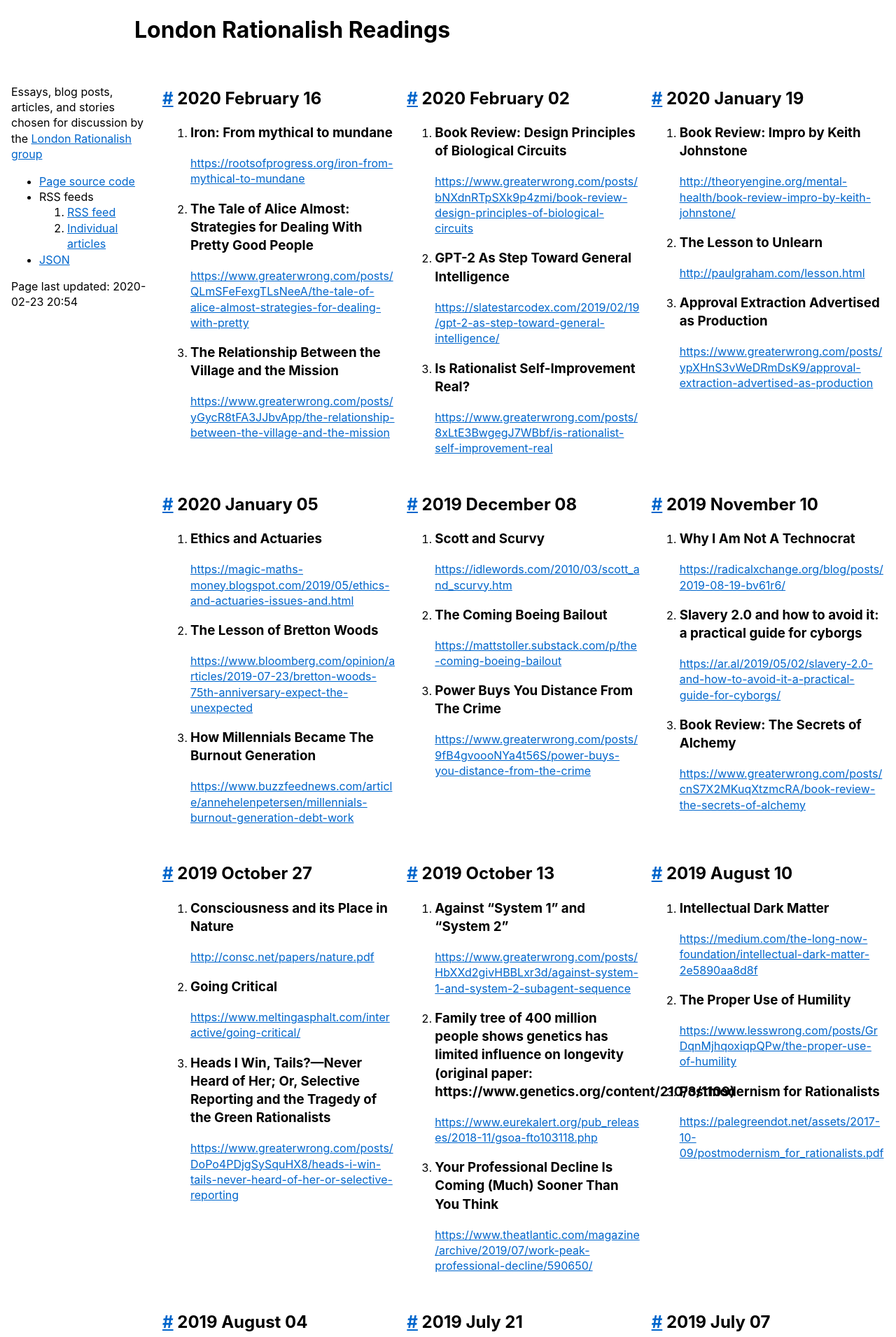
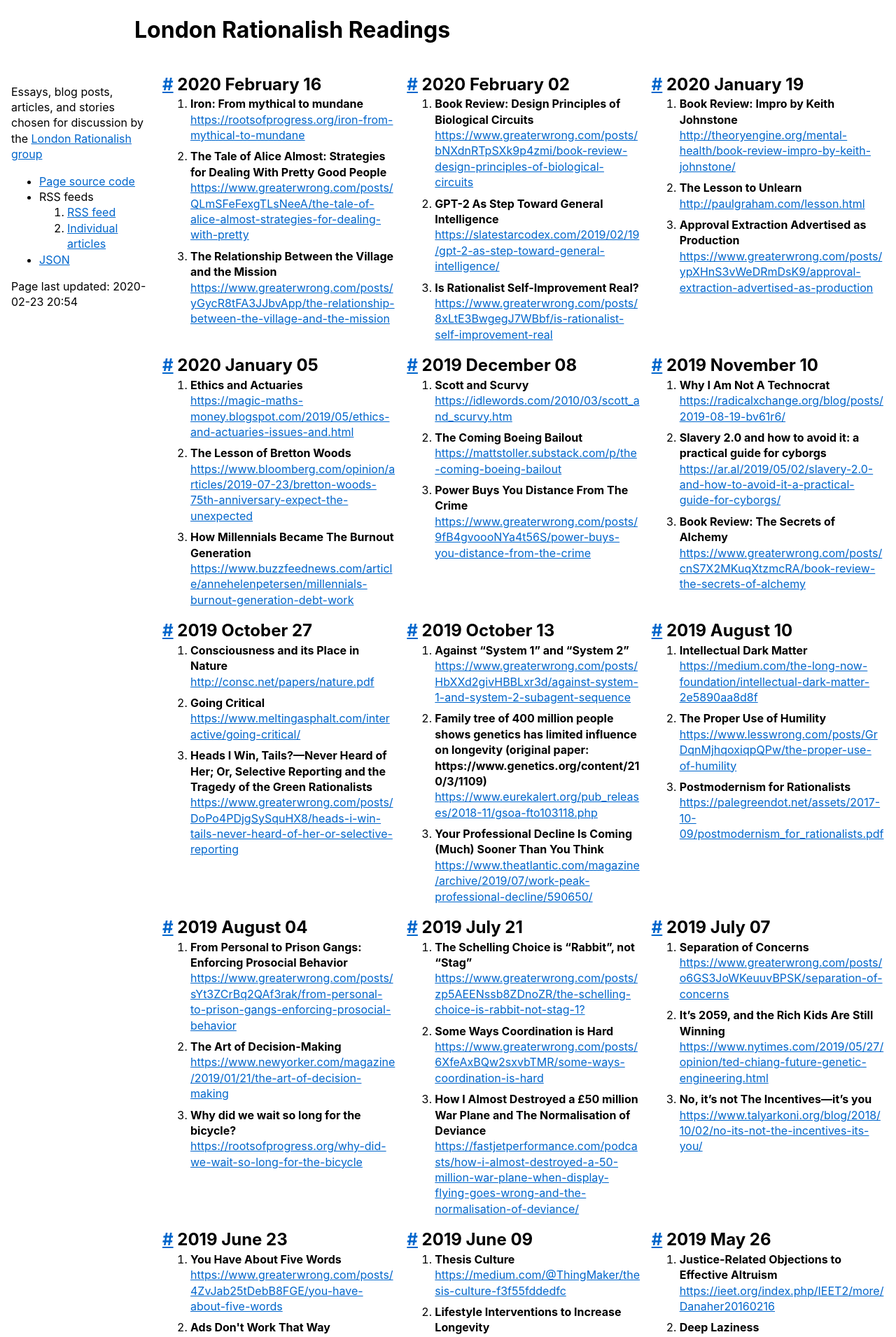
Before and after one commit to sackeyjason/london-rationalish-readings, a Jekyll site: the page built from newindex.html, in a window 1280 px wide. Shown: the top 1910 px of the page at 70% size. Built offline with Jekyll 4.4.1, drawn with Linux system fonts in a browser that asks for light colours.

Commit message:
Update 2020.html

```diff
--- a/_layouts/2020.html
+++ b/_layouts/2020.html
@@ -3,10 +3,10 @@
 <head>
 <title>LRR</title>
 <meta charset="UTF-8">
-<meta name="viewport" content="width=device-width, initial-scale=1.0">
+<meta name="viewport" content="width=device-width, initial-scale=1">
 <link href="./favicon.ico" rel="icon" type="image/x-icon" />
-<link rel="alternate" type="application/rss+xml" href="https://sackeyjason.github.io/london-rationalish-readings/feed.xml" />
-<link rel="alternate" type="application/rss+xml" href="https://sackeyjason.github.io/london-rationalish-readings/articles-feed.xml" />
+<link rel="alternate" type="application/rss+xml" title="London Rationalish reading lists" href="https://sackeyjason.github.io/london-rationalish-readings/feed.xml" />
+<link rel="alternate" type="application/rss+xml" title="London Rationalish articles" href="https://sackeyjason.github.io/london-rationalish-readings/articles-feed.xml" />
 <style>
 *, *::before, *::after {
   box-sizing: border-box
@@ -28,7 +28,17 @@ body { margin: 0 }
   grid-template-columns: repeat(auto-fit, minmax(20rem, auto));
   flex-grow: 1;
   grid-gap: 1rem;
+  word-break: break-word;
 }
+.grid-main h2,
+.grid-main h3,
+.grid-main ol {
+  margin: 0;
+}
+.grid-main li + li {
+  margin-top: 0.5rem
+}
+.grid-main h3{ font-size: inherit }
 a {
   color: #06C;
   word-break: break-word;
```
